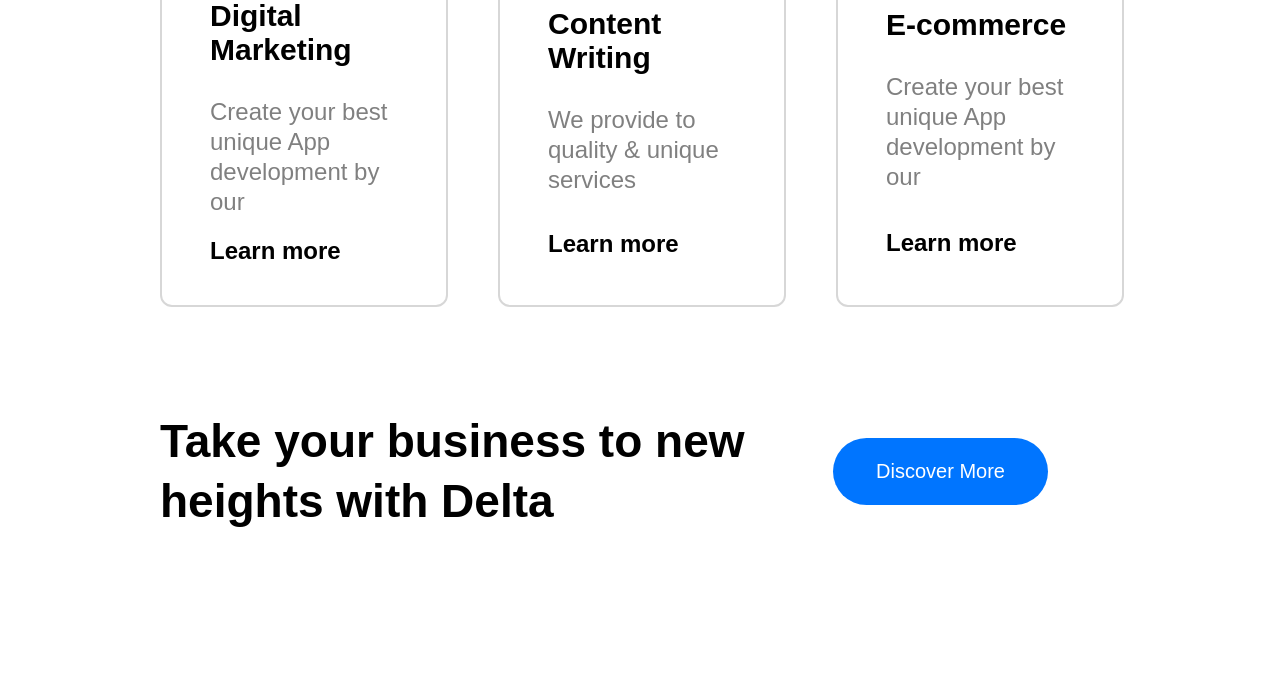
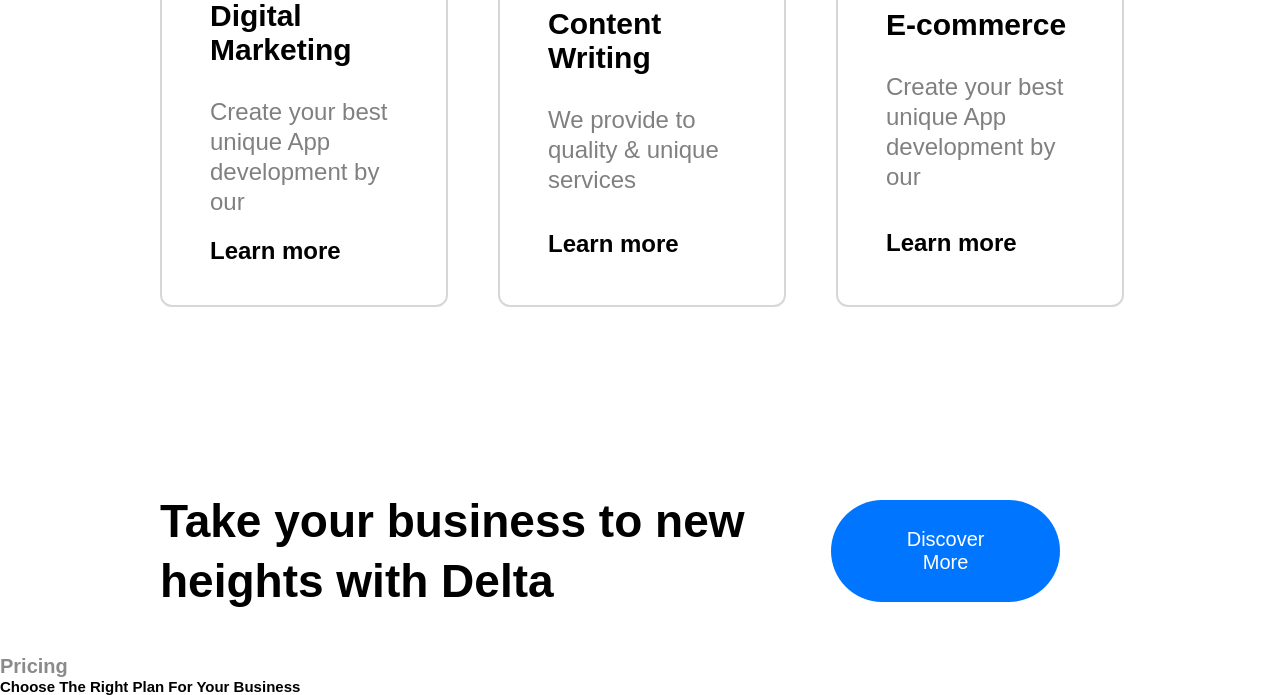
Before and after one commit to ionuser13/Delta-Project, a plain HTML site: page index.html in a window 1280 px wide. Shown: the part 3107-3802 px from the top of the page. Before the commit the page ends 3682 px from the top, so only its background shows below. Drawn offline with Linux system fonts and the light colour scheme.

Commit message:
finished styling section 3

```diff
--- a/index.html
+++ b/index.html
@@ -125,6 +125,10 @@
                 <a href="/" class="body-button">Discover More</a>
             </div>
         </section>
+        <section id="section4">
+            <p class="pre-title">Pricing</p>
+            <h1>Choose The Right Plan For Your Business</h1>
+        </section>
     </main>
 </body>
 </html>
--- a/styles/style.css
+++ b/styles/style.css
@@ -265,7 +265,7 @@ header, #navbar {
     font-weight: bold;
 }
 #discover {
-    margin-top: 60px;
+    margin-top: 140px;
     display: flex;
     align-items: center;
     justify-content: space-between;
@@ -275,7 +275,9 @@ header, #navbar {
     width: 70%;
     text-align: left;
     line-height: 60px;
+    height: max-content;
 }
 #discover .body-button {
-    margin-right: 72px;
+    margin-right: 60px;
+    padding: 2.8rem 5rem;
 }
```
